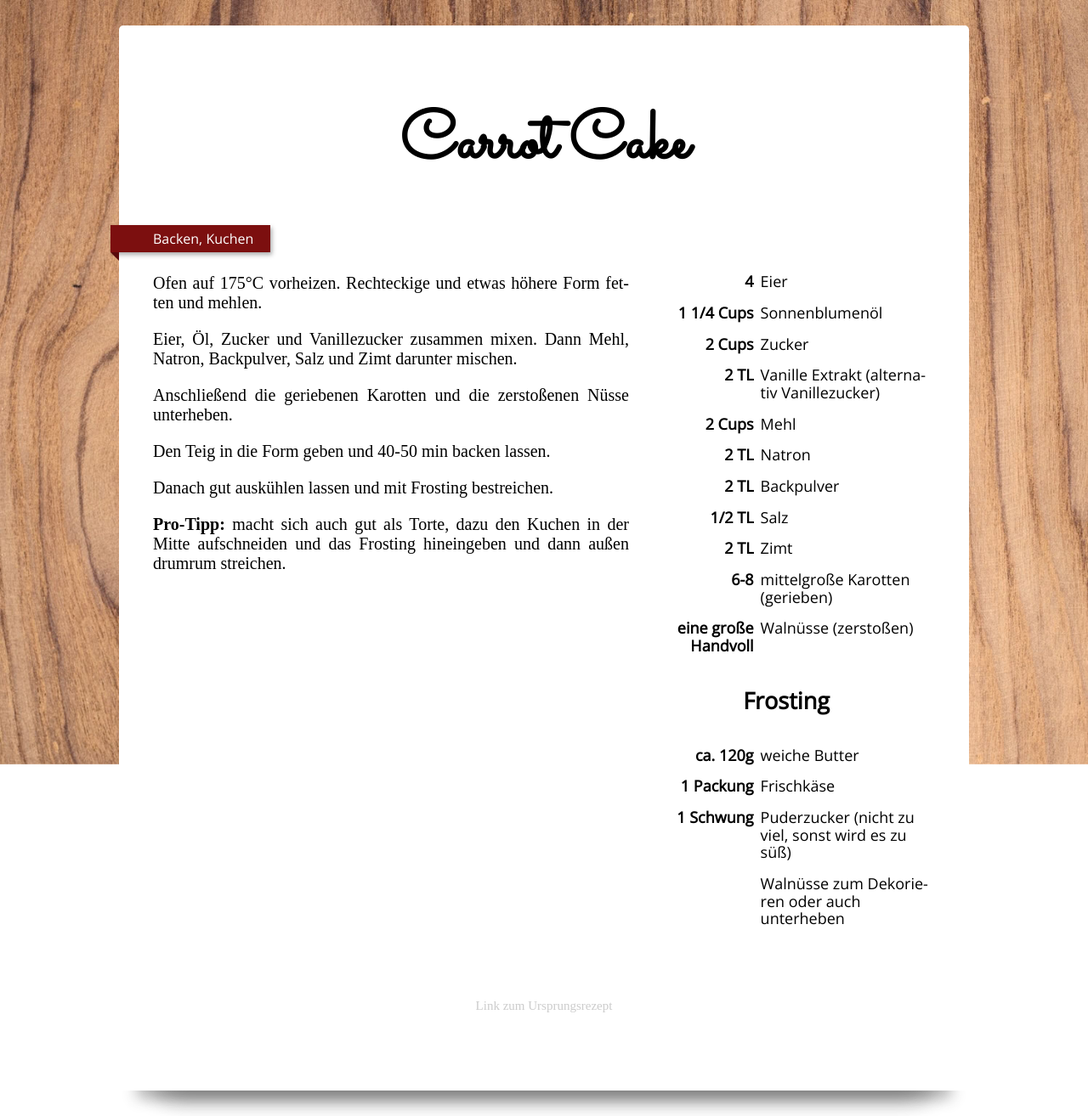
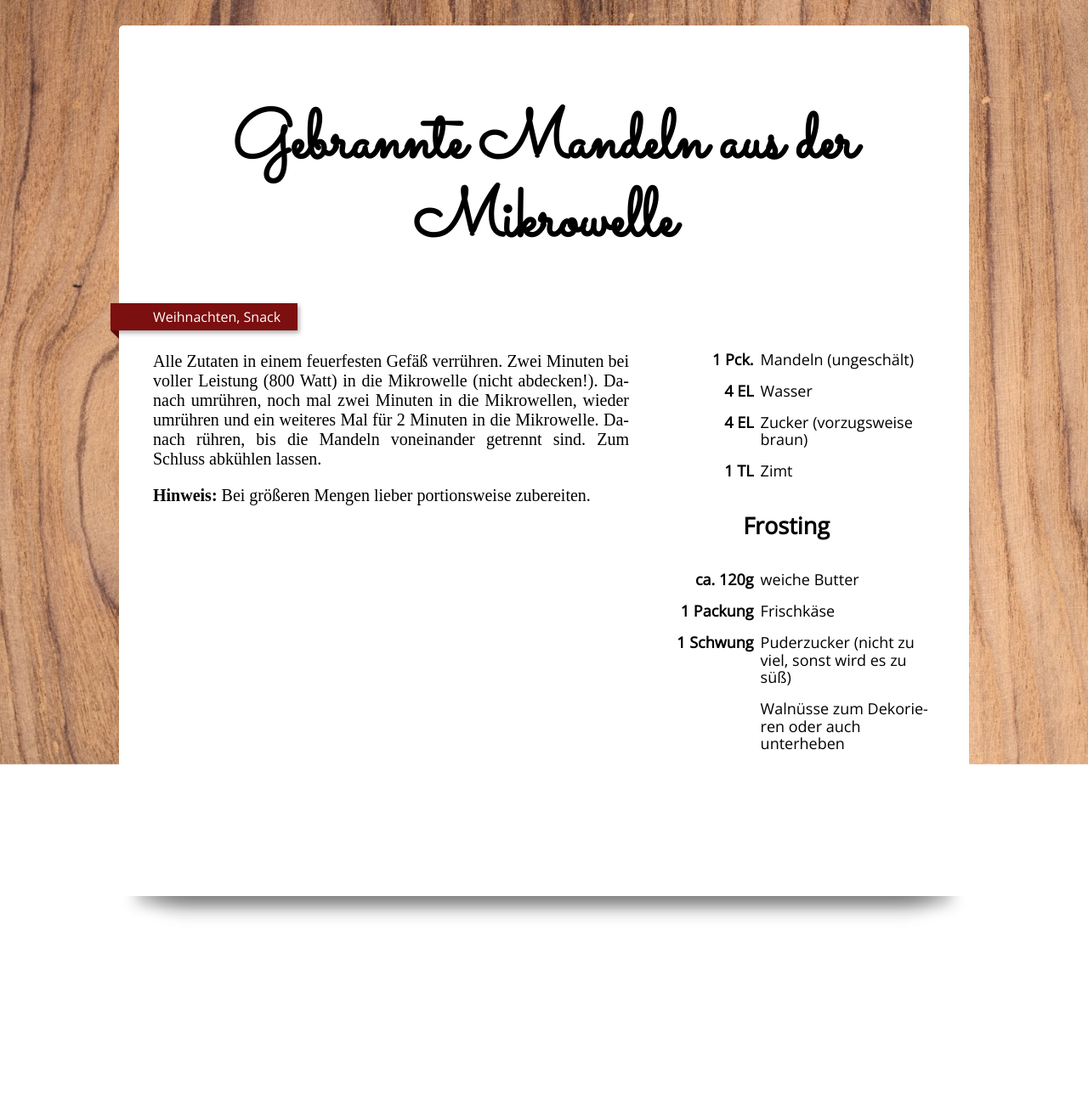
Before and after one commit to konstantinkobs/rezepte, a Jekyll site: the page built from _rezepte/konstantins-gebrannte-mandeln.md, in a window 1280 px wide. Shown: the whole page at 85% size. Built offline with Jekyll 4.4.1, drawn with Linux system fonts in a browser that asks for light colours; some web fonts are replaced; after the commit the page ends 1085 px from its top, so only the background shows below that.

Commit message:
Update konstantins-gebrannte-mandeln.md

```diff
--- a/_rezepte/konstantins-gebrannte-mandeln.md
+++ b/_rezepte/konstantins-gebrannte-mandeln.md
@@ -1,38 +1,22 @@
 ---
-name: Carrot Cake
+name: Gebrannte Mandeln aus der Mikrowelle
+weitere_zutaten:
+  - name: Frosting
+    zutaten:
+      - ca. 120g  weiche Butter
+      - 1 Packung  Frischkäse
+      - '1 Schwung  Puderzucker (nicht zu viel, sonst wird es zu süß)'
+      - '  Walnüsse zum Dekorieren oder auch unterheben'
+published: true
 tags:
-- Backen
-- Kuchen
-link: https://www.allrecipes.com/recipe/7402/carrot-cake-iii/
+  - Weihnachten
+  - Snack
 zutaten:
-- 4  Eier
-- 1 1/4 Cups  Sonnenblumenöl
-- 2 Cups  Zucker
-- 2 TL  Vanille Extrakt (alternativ Vanillezucker)
-- 2 Cups  Mehl
-- 2 TL  Natron
-- 2 TL  Backpulver
-- 1/2 TL  Salz
-- 2 TL  Zimt
-- 6-8  mittelgroße Karotten (gerieben)
-- eine große Handvoll  Walnüsse (zerstoßen)
-weitere_zutaten:
-- name: Frosting
-  zutaten:
-  - ca. 120g  weiche Butter
-  - 1 Packung  Frischkäse
-  - 1 Schwung  Puderzucker (nicht zu viel, sonst wird es zu süß)
-  - "  Walnüsse zum Dekorieren oder auch unterheben"
+  - 1 Pck.  Mandeln (ungeschält)
+  - 4 EL  Wasser
+  - 4 EL  Zucker (vorzugsweise braun)
+  - 1 TL  Zimt
 ---
+Alle Zutaten in einem feuerfesten Gefäß verrühren. Zwei Minuten bei voller Leistung (800 Watt) in die Mikrowelle (nicht abdecken!). Danach umrühren, noch mal zwei Minuten in die Mikrowellen, wieder umrühren und ein weiteres Mal für 2 Minuten in die Mikrowelle. Danach rühren, bis die Mandeln voneinander getrennt sind. Zum Schluss abkühlen lassen.
 
-Ofen auf 175°C vorheizen. Rechteckige und etwas höhere Form fetten und mehlen.
-
-Eier, Öl, Zucker und Vanillezucker zusammen mixen. Dann Mehl, Natron, Backpulver, Salz und Zimt darunter mischen.
-
-Anschließend die geriebenen Karotten und die zerstoßenen Nüsse unterheben.
-
-Den Teig in die Form geben und 40-50 min backen lassen.
-
-Danach gut auskühlen lassen und mit Frosting bestreichen.
-
-**Pro-Tipp:** macht sich auch gut als Torte, dazu den Kuchen in der Mitte aufschneiden und das Frosting hineingeben und dann außen drumrum streichen.
+**Hinweis:** Bei größeren Mengen lieber portionsweise zubereiten.
```
